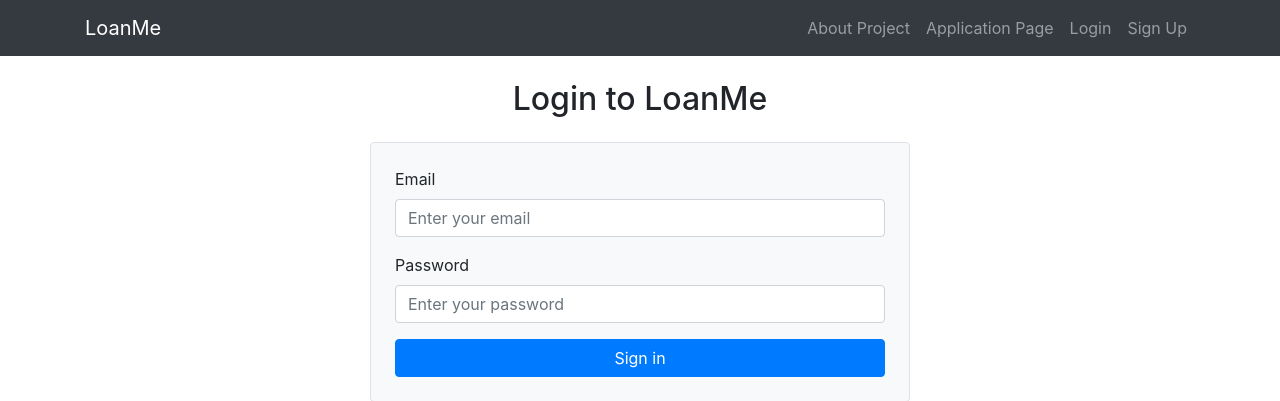
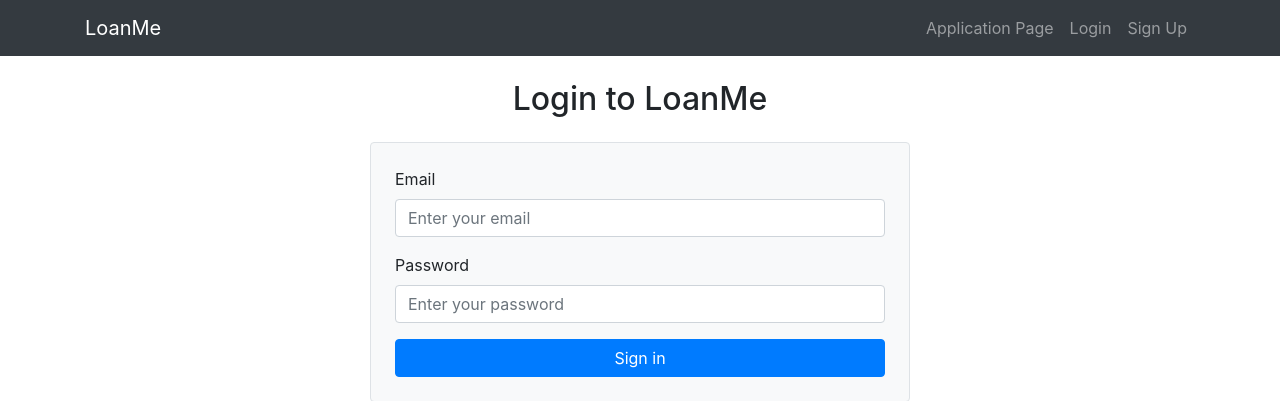
Before and after one commit to dev-tyta/LoanMe, a Flask app: page /login in a window 1280 px wide. Shown: the top 401 px of the page. Run offline with Flask 2, Linux system fonts and the light colour scheme; parts of the project's set-up code (start-up, migrations or seed data) failed here and were passed over; some libraries are stand-ins or nearby versions.

Commit message:
Update login.html

```diff
--- a/templates/login.html
+++ b/templates/login.html
@@ -12,16 +12,15 @@
     <!-- Navigation Bar -->
     <nav class="navbar navbar-expand-lg navbar-dark bg-dark">
         <div class="container">
-            <a class="navbar-brand" href="/home">LoanMe</a>
+            <a class="navbar-brand" href="">LoanMe</a>
             <button class="navbar-toggler" type="button" data-toggle="collapse" data-target="#navbarNavAltMarkup" aria-controls="navbarNavAltMarkup" aria-expanded="false" aria-label="Toggle navigation">
                 <span class="navbar-toggler-icon"></span>
             </button>
             <div class="collapse navbar-collapse" id="navbarNavAltMarkup">
                 <div class="navbar-nav ml-auto">
-                    <a class="nav-item nav-link" href="/about">About Project</a>
-                    <a class="nav-item nav-link" href="/availability">Application Page</a>
-                    <a class="nav-item nav-link" href="/login">Login</a>
-                    <a class="nav-item nav-link" href="/signup">Sign Up</a>
+                    <a class="nav-item nav-link" href="templates/page.html">Application Page</a>
+                    <a class="nav-item nav-link" href="templates/login.html">Login</a>
+                    <a class="nav-item nav-link" href="templates/signup.html">Sign Up</a>
                 </div>
             </div>
         </div>
```
